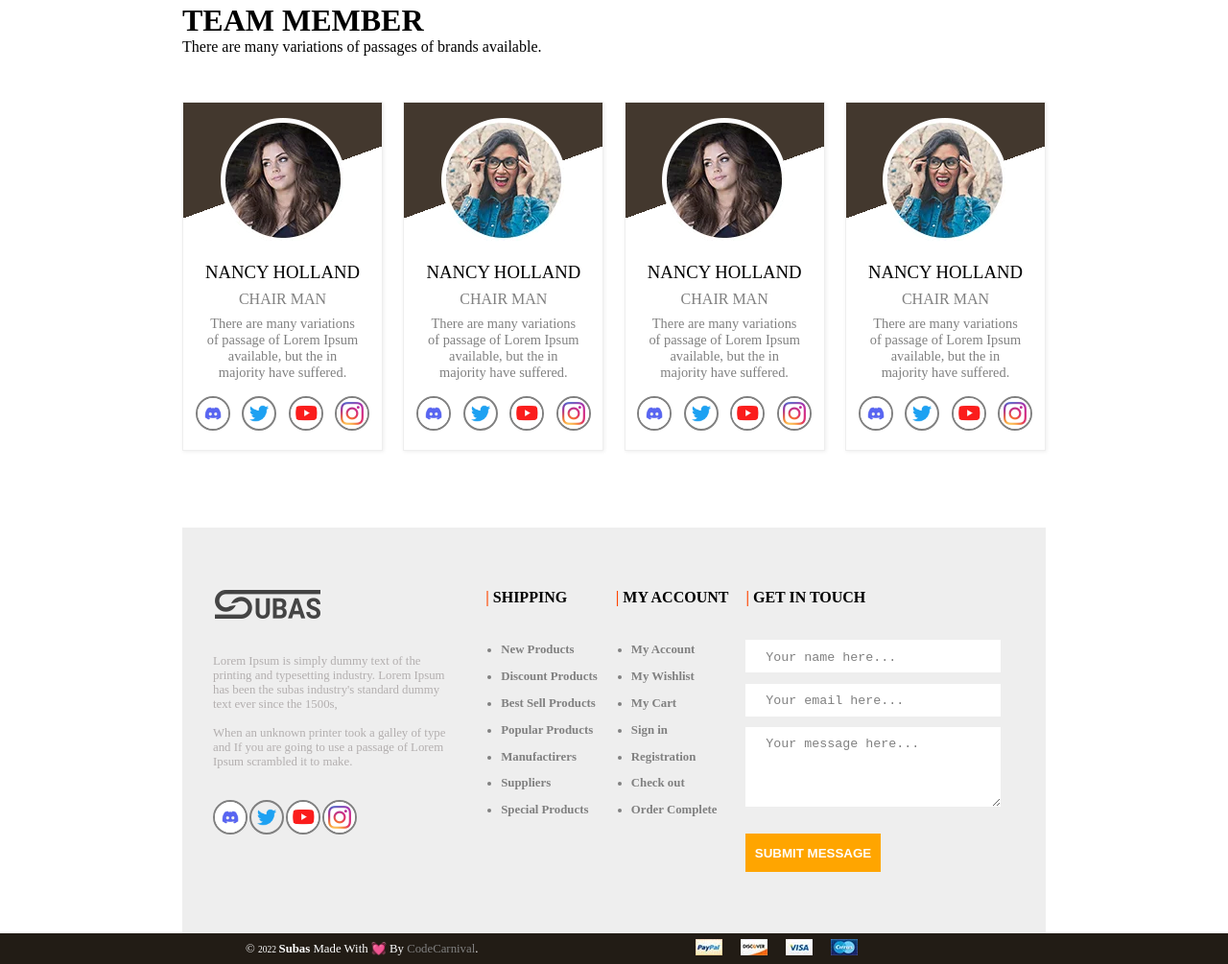
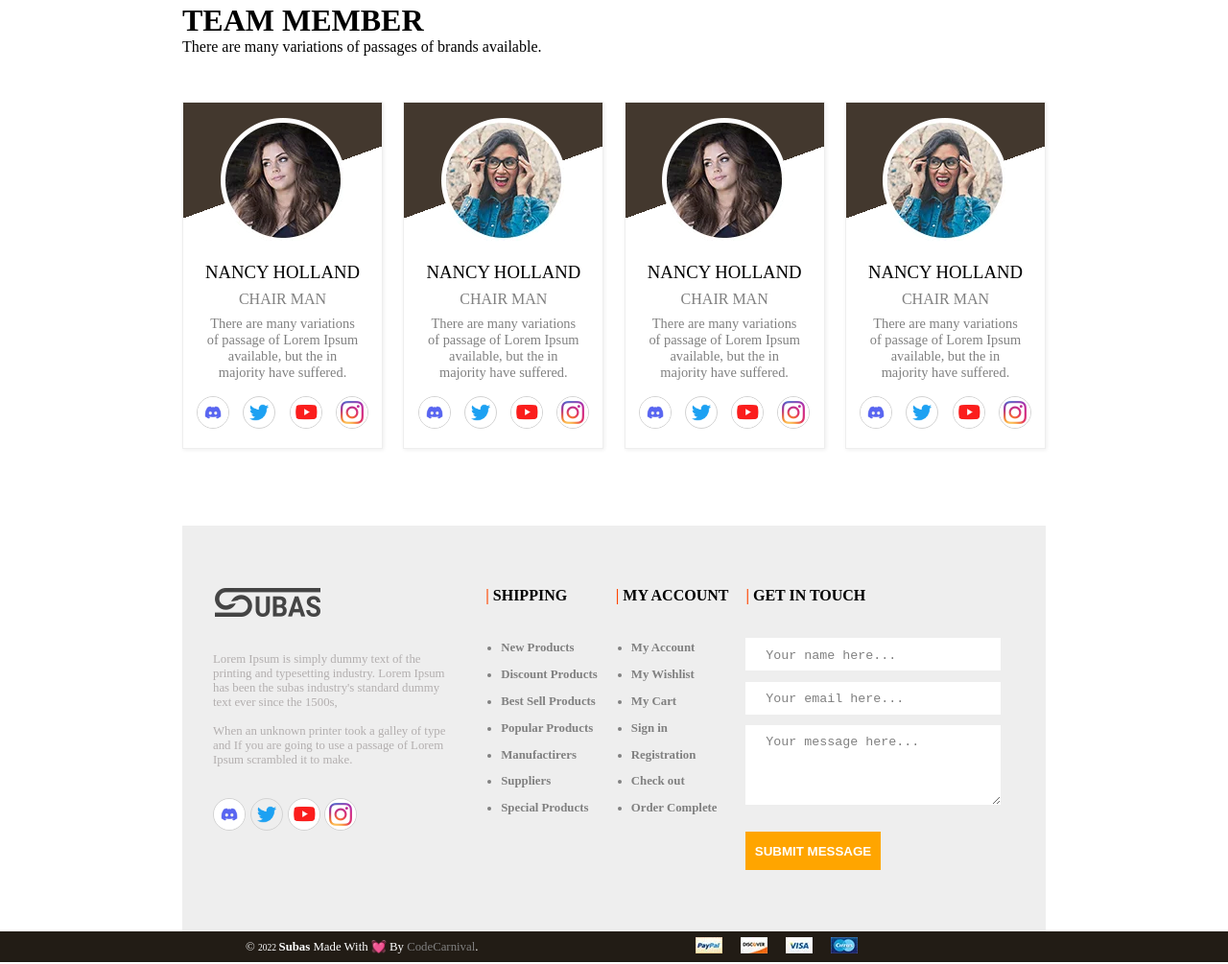
Before and after one commit to 0400j/work-htmldemo, a plain HTML site: page index.html in a window 1280 px wide. Shown: the part 984-1989 px from the top of the page at 96% size. Drawn offline with Linux system fonts and the light colour scheme.

Commit message:
1차 피드백

```diff
--- a/style.css
+++ b/style.css
@@ -367,6 +367,12 @@ ul {
   border-radius: 5rem; */
   background: linear-gradient(160deg, #43382e 50%, white 50%);
 }
+.member-section .member-list-wrapper .member-list .member-photo:hover {
+  /* border: 2px solid white;
+  border-radius: 5rem; */
+  background: linear-gradient(160deg, orange 50%, white 50%);
+  transition: all 1s ease;
+}
 .member-section .member-list-wrapper .member-list .member-photo {
   padding: 1rem;
 }
@@ -398,7 +404,7 @@ ul {
 .member-section .member-list-wrapper .member-list .member-sns img {
   width: 2rem;
   height: 2rem;
-  border: 2px solid gray;
+  border: 1px solid lightgray;
   border-radius: 2rem;
 }
 
@@ -430,7 +436,7 @@ ul {
 .footer-section .company-sns img {
   width: 2rem;
   height: 2rem;
-  border: 2px solid gray;
+  border: 1px solid lightgray;
   border-radius: 2rem;
 }
 .footer-section .footer .information-section {
```
